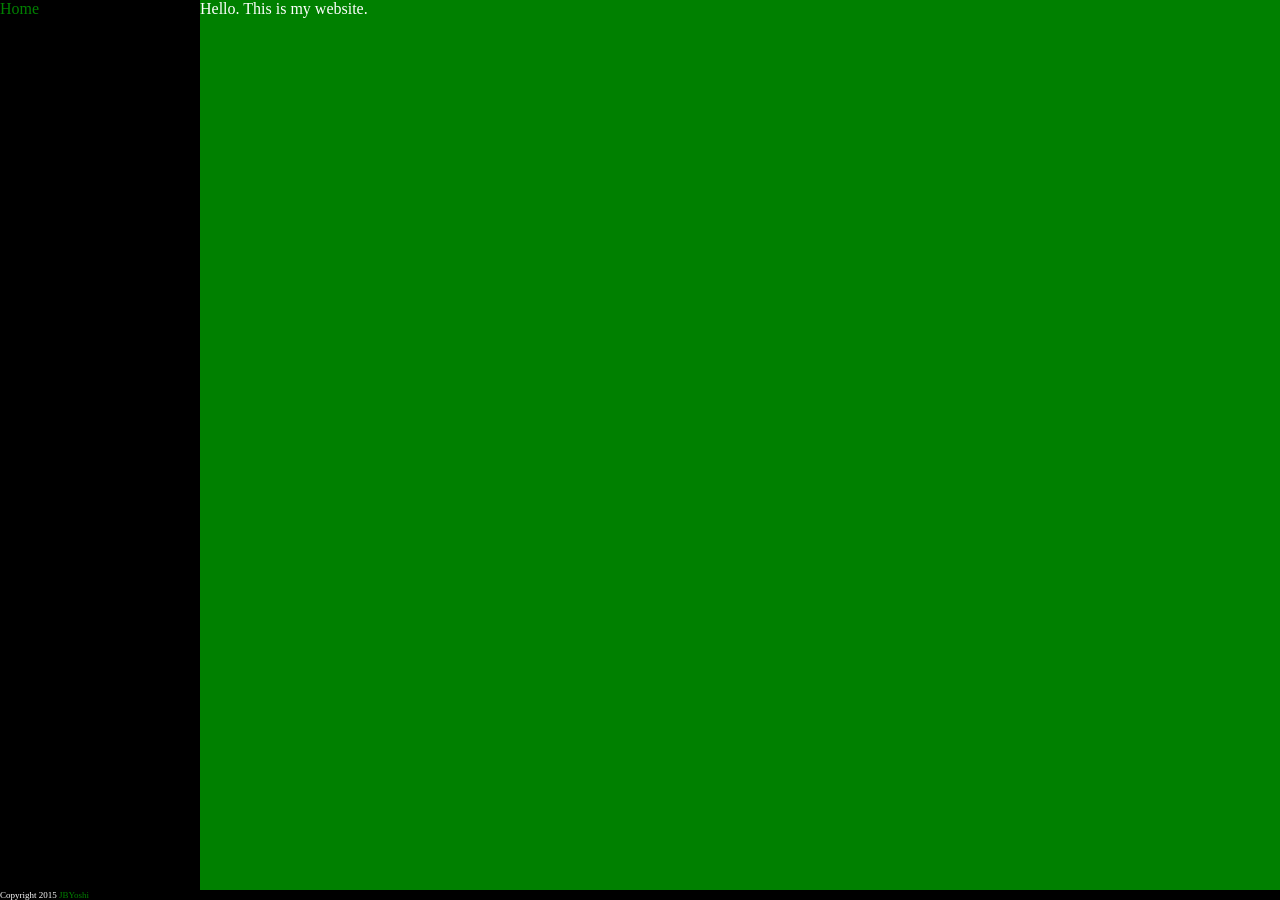
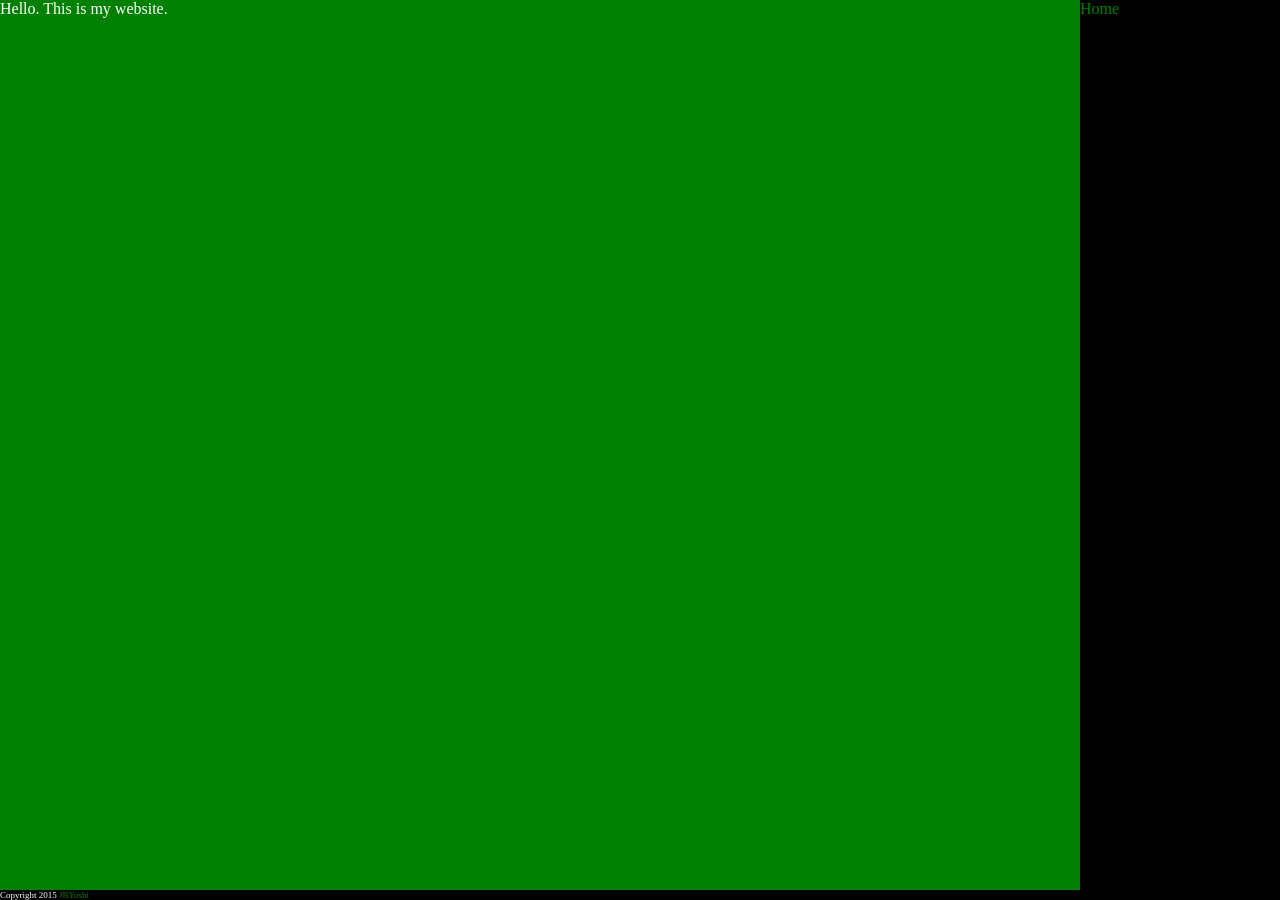
Before and after one commit to JBYoshi/jbyoshi.github.io, a Jekyll site: the page built from index.html, in a window 1280 px wide. Built offline with Jekyll 4.4.1, drawn with Linux system fonts in a browser that asks for light colours.

Commit message:
Start mobile optimization.

```diff
--- a/_layouts/default.html
+++ b/_layouts/default.html
@@ -9,11 +9,18 @@
             .secondary {background-color: black; color: white;}
             .footer {font-size: 9px;}
 
-            /* Sidebar */
-            .main>div {display: table; width: 100%; height: 100%;}
-            .main>div>div {display: table-row;}
-            .sidebar {display: table-cell; width: 200px;}
-            .content {display: table-cell;}
+            /* Mobile CSS */
+            @media screen and (max-width:480px) {
+            }
+
+            /* Desktop CSS */
+            @media screen and (min-width:481px) {
+                /* Sidebar */
+                .main>div {display: table; width: 100%; height: 100%;}
+                .main>div>div {display: table-row;}
+                .sidebar {display: table-cell; width: 200px;}
+                .content {display: table-cell;}
+            }
 
             /* Sticky footer */
             html, body {width: 100%; height: 100%; margin: 0pt;}
@@ -26,11 +33,11 @@
         <div class=main>
             <div>
                 <div>
+                    <div class="content">
+                       {{ content }}
+                    </div>
                     <div class="secondary sidebar">
                         <a href="/">Home</a>
-                    </div>
-                    <div class="content">
-                       {{ content }}
                     </div>
                 </div>
             </div>
```
